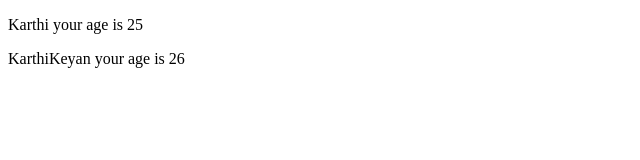
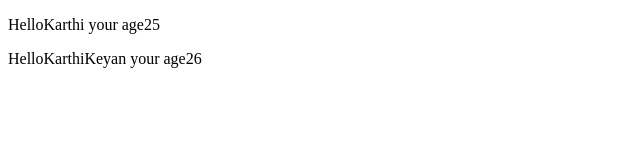
Before and after one commit to karthikeyan13762/react-51, a React (Vite) app: page / in a window 1280 px wide. Shown: the top 160 px of the page, without its empty margins (0-640 px from the left). Built offline with nearby package versions, Linux system fonts and the light colour scheme.

Commit message:
moving the component to its own file

```diff
--- a/src/App.jsx
+++ b/src/App.jsx
@@ -1,23 +1,13 @@
 
+import Hello from "./components/Hello";
 
-function Hello(props){
-  console.log(props);
-
-  return(
-
-    <p>{props.name} your age is {props.age}</p>
-
-  )
-
-
-}
 
 
 function App(){
 
   return(
-    <div>
-    <Hello name ="Karthi"  age={25} />
+    <div  >
+    <Hello name ="Karthi"  age={25}  />
     <Hello  name ="KarthiKeyan" age={26}  />
     </div>
 
--- /dev/null
+++ b/src/components/Hello.jsx
@@ -0,0 +1,10 @@
+
+function Hello(props){
+
+    return(
+
+        <p>Hello{props.name} your age{props.age}</p>
+    )
+}
+
+export default Hello;
```
